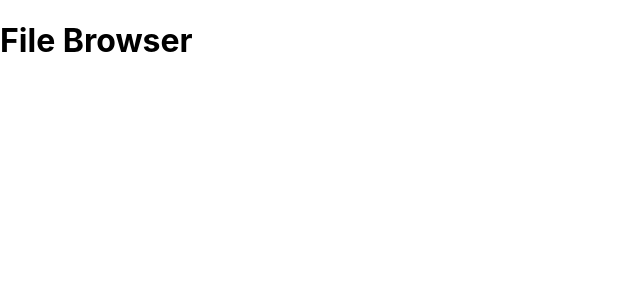
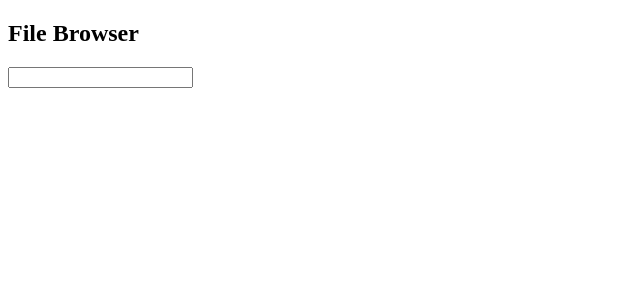
Before and after one commit to TomasGarciaDev/next-file-browser, a Next.js app: page / in a window 1280 px wide. Shown: the top 300 px of the page, without its empty margins (0-640 px from the left). Built offline with nearby package versions, Linux system fonts and the light colour scheme.

Commit message:
Rendering Layout and Navbar components

```diff
--- a/components/Layout.js
+++ b/components/Layout.js
@@ -1,6 +1,9 @@
+import Navbar from "./Navbar"
+
 export default function Layout() {
   return (
     <div>
+      <Navbar/>
 
     </div>
   )
--- a/components/Navbar.js
+++ b/components/Navbar.js
@@ -1,5 +1,10 @@
+import { AiOutlineSearch } from 'react-icons/ai';
+
 export default function Navbar() {
   return (
-    <div>Navbar</div>
+    <nav>
+      <h1>File Browser</h1>
+      <input type='text' />
+    </nav>
   )
 }
--- a/package.json
+++ b/package.json
@@ -11,7 +11,8 @@
   "dependencies": {
     "next": "12.2.2",
     "react": "18.2.0",
-    "react-dom": "18.2.0"
+    "react-dom": "18.2.0",
+    "react-icons": "^4.4.0"
   },
   "devDependencies": {
     "eslint": "8.19.0",
--- a/pages/index.js
+++ b/pages/index.js
@@ -1,9 +1,12 @@
 import Head from 'next/head'
 import Image from 'next/image'
 import styles from '../styles/Home.module.css'
+import Layout from '../components/Layout'
 
 export default function Home() {
   return (
-    <h1>File Browser</h1>
+    <Layout>
+
+    </Layout>
   )
 }
--- a/styles/globals.css
+++ b/styles/globals.css
@@ -1,16 +1 @@
-html,
-body {
-  padding: 0;
-  margin: 0;
-  font-family: -apple-system, BlinkMacSystemFont, Segoe UI, Roboto, Oxygen,
-    Ubuntu, Cantarell, Fira Sans, Droid Sans, Helvetica Neue, sans-serif;
-}
-
-a {
-  color: inherit;
-  text-decoration: none;
-}
-
-* {
-  box-sizing: border-box;
-}
+@import url('https://fonts.googleapis.com/css2?family=Poppins:wght@300;400;500;600;700&display=swap');
```
Also changed, not shown: 2 other files (tests, documents, lock files or other folders).
